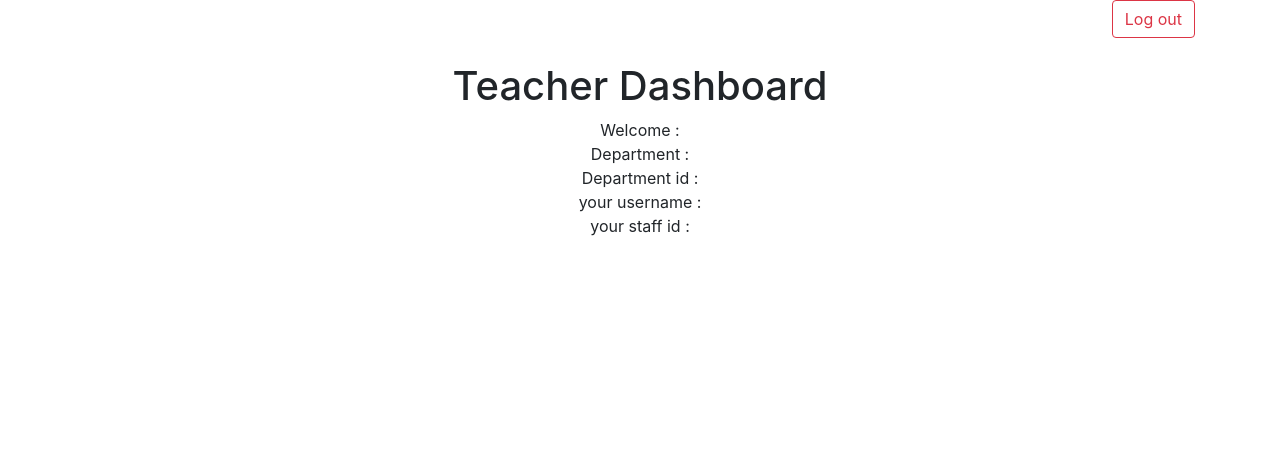
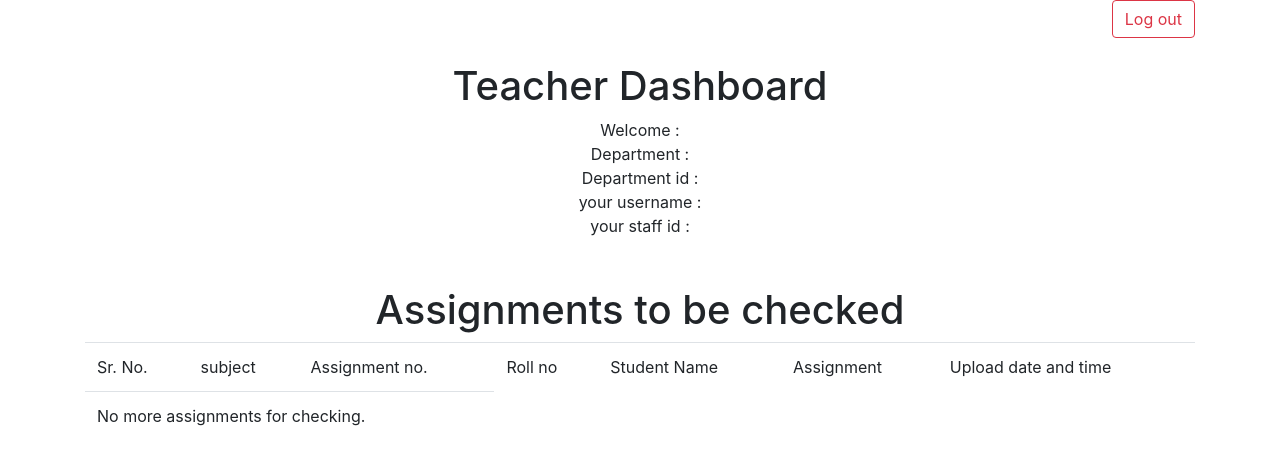
Before and after one commit to G-Sudarshan/submito, a CodeIgniter app: the page made by application/views/Teacher/TeacherDashboard.php in a window 1280 px wide. Shown: the top 465 px of the page. Run offline with CodeIgniter, Linux system fonts and the light colour scheme; data that the repository does not hold is empty.

Commit message:
Enabled teachers to view list of students' assignments and particularly  view one assignment  Changes to be committed: 	modified:   application/controllers/Teacher.php 	modified:   application/models/TeacherModel.php 	modified:   application/views/Teacher/TeacherDashboard.php

```diff
--- a/application/controllers/Teacher.php
+++ b/application/controllers/Teacher.php
@@ -9,8 +9,9 @@ class Teacher extends MY_Controller{
 		$this->load->model('TeacherModel');
 
 		$teacherData = $this->TeacherModel->getTeacherData($teacher_id);
+		$a_data = $this->TeacherModel->getAssignmentData();
 
-		$this->load->view('Teacher/TeacherDashboard',['teacherData'=>$teacherData]);
+		$this->load->view('Teacher/TeacherDashboard',['teacherData'=>$teacherData,'a_data'=>$a_data]);
 	}
 }
 
--- a/application/views/Teacher/TeacherDashboard.php
+++ b/application/views/Teacher/TeacherDashboard.php
@@ -31,6 +31,54 @@ echo "your staff id : ".$teacherData->staff_id."<br/>";
 
 
 ?>
+
+<br/><br/>
+
+<h1>Assignments to be checked </h1>
+  <table class="table table-hover">
+    <thead>
+      <tr>
+        <td>Sr. No.</td>
+        <td>subject</td>
+        <td>Assignment no.</td>
+        <td>Roll no</td>
+        <td>Student Name</td>
+        <td>Assignment</td>
+        <td>Upload date and time</td>
+
+
+
+      </tr>
+    </thead>
+    <tbody>
+
+      <tr>
+        <? if( count($data)): ?>
+          <?php $count = 0; ?>
+          <?php foreach( $a_data->result() as $a ): ?>
+        <td><?= ++$count ?></td>
+        <td><?= $a->subject; ?></td>
+        <td><?= $a->assignment_no; ?></td>
+        <td><?= $a->rollno; ?></td>
+        <td><?= $a->name; ?></td>
+        <td><?= anchor($a->pdf_path,'view assignment') ?></td>
+        <td><?= $a->upload_datetime; ?></td>
+
+
+   <?php endforeach; ?>
+
+      <? else : ?>
+        <tr>
+        <td colspan="3"> No more assignments for checking.</td>
+          </tr>
+        <? endif; ?>
+
+        </tbody>
+  </table>
+
+
+
+
 </div></center>
 
 </body>
```
Also changed, not shown: application/models/TeacherModel.php (+7 -0 lines).
